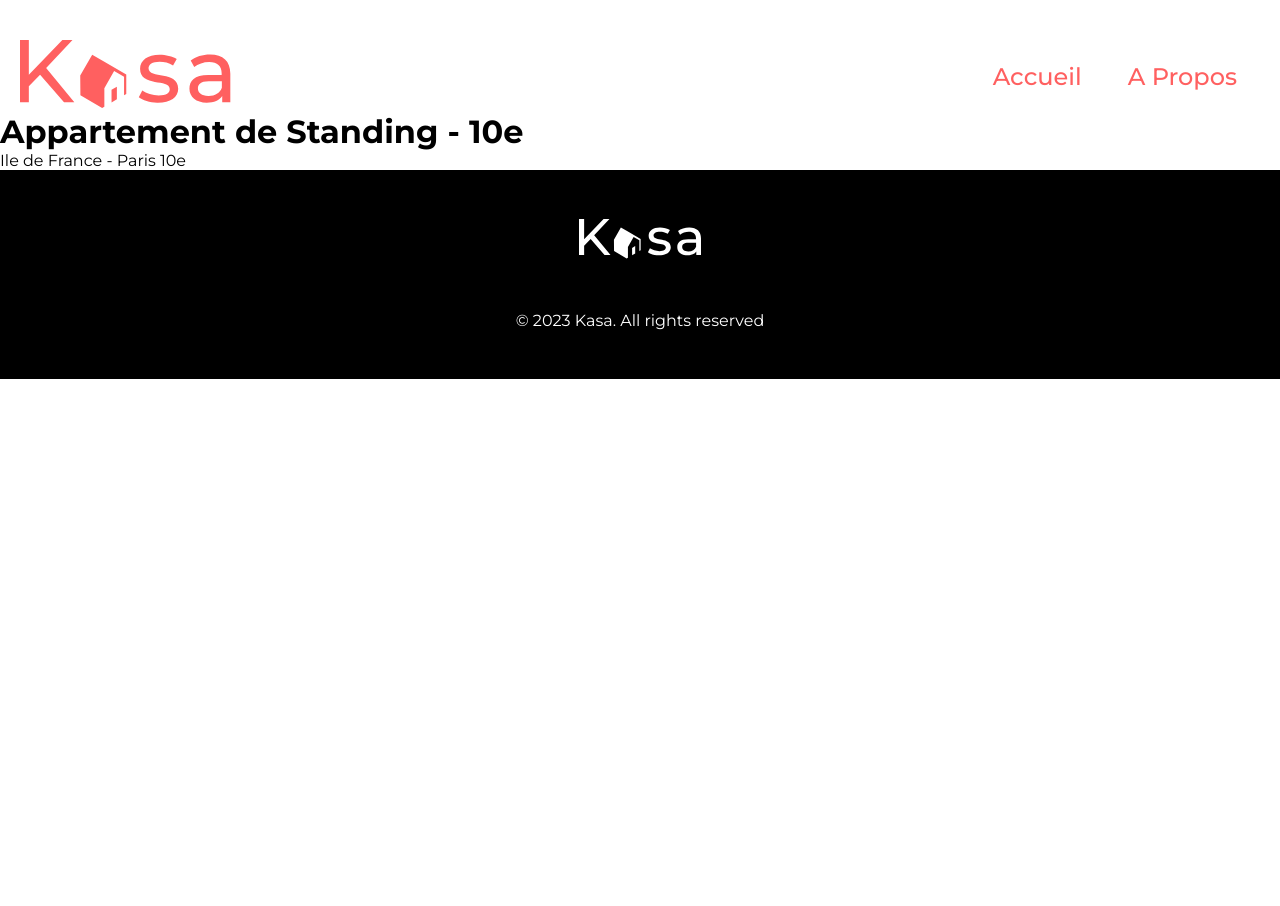
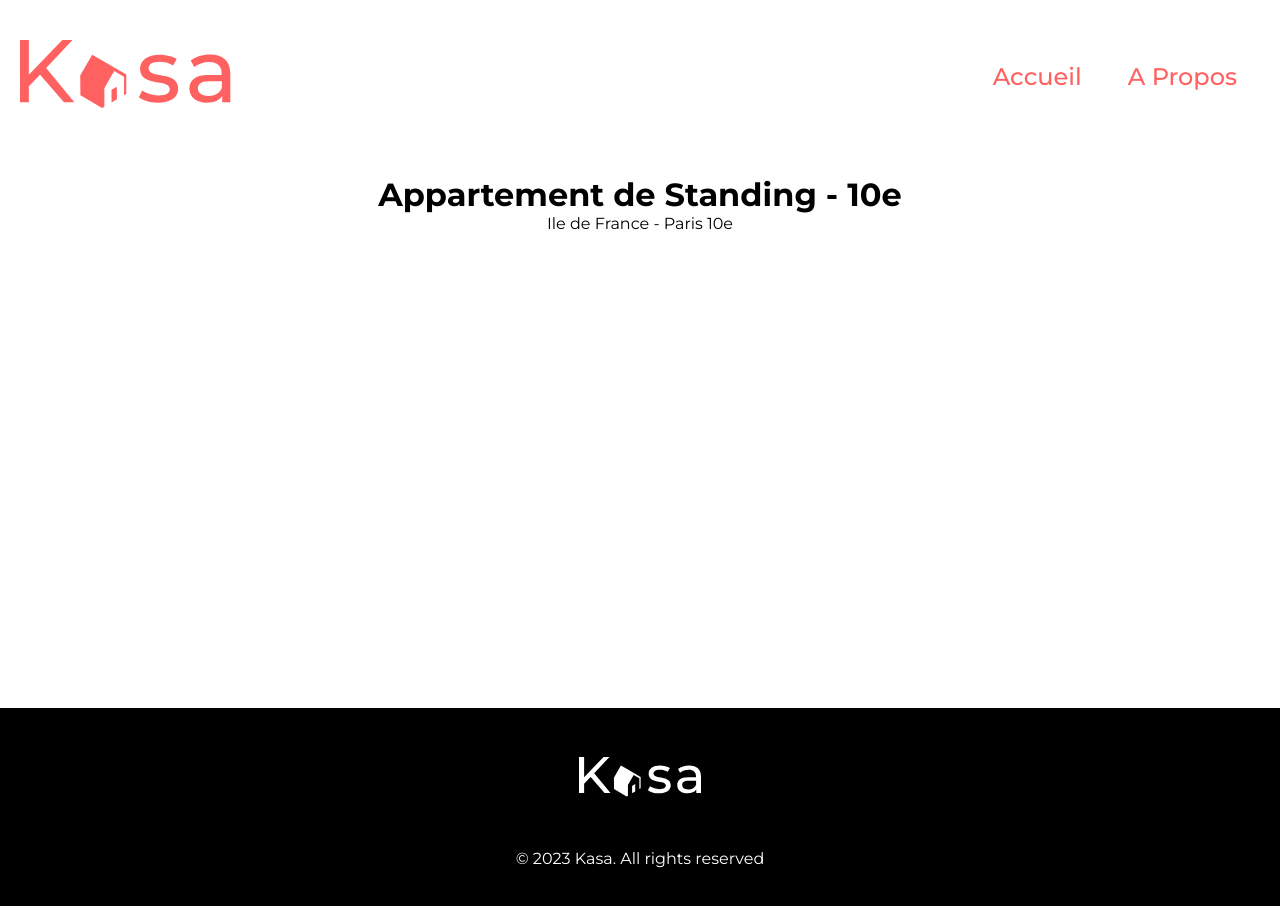
Before and after one commit to Manidoux41/kasa_v3, a React (Create React App) app: page /logements/0979876d in a window 1280 px wide. Shown: the top 906 px of the page. Before the commit the page ends 800 px from the top, so only its background shows below. Built offline with nearby package versions, Linux system fonts and the light colour scheme.

Commit message:
correct scss

```diff
--- a/src/pages/Public/Logements.js
+++ b/src/pages/Public/Logements.js
@@ -10,10 +10,14 @@ const Logements = () => {
   const {title, location} = appart;
 
   return (
-    <>
-      <h1>{title}</h1>
+
+    <div className="wrapper logements">
+    <h1>{title}</h1>
       <p>{location}</p>
-    </>
+      <br /><br /><br /><br /><br /><br /><br /><br /><br /><br /><br /><br /><br /><br /><br /><br /><br /><br /><br /><br /><br /><br /><br /><br /><br />
+    </div>
+
+
 
   )
 }
--- a/src/styles/components/Cards/_card.scss
+++ b/src/styles/components/Cards/_card.scss
@@ -12,6 +12,11 @@
     overflow: hidden;
     &:last-child {
         margin-right: auto
+    }
+    @media screen and (max-width: 860px) {
+        &:last-child {
+            margin-right: 0;
+        }
     }
     &:hover{
         box-shadow: 0px 0px 10px 0px rgba(0, 0, 0)
--- a/src/styles/pages/_index.scss
+++ b/src/styles/pages/_index.scss
@@ -1,3 +1,4 @@
 @forward 'home';
 @forward 'about';
 @forward 'notFound';
+@forward 'logements';
--- /dev/null
+++ b/src/styles/pages/_logements.scss
@@ -0,0 +1,4 @@
+.logements {
+    margin-top: 63px;
+    text-align: center;
+}
```
